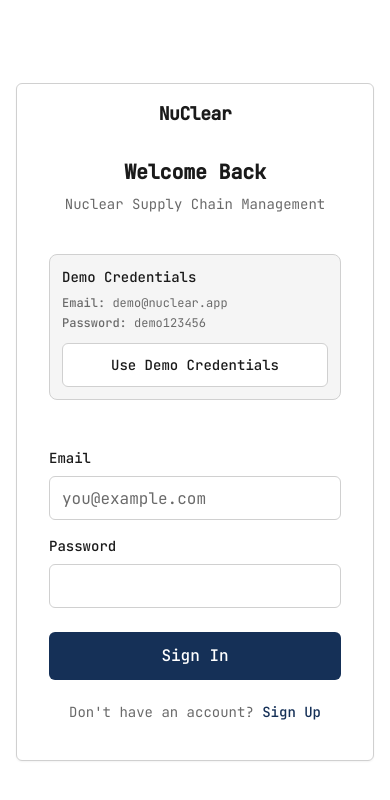
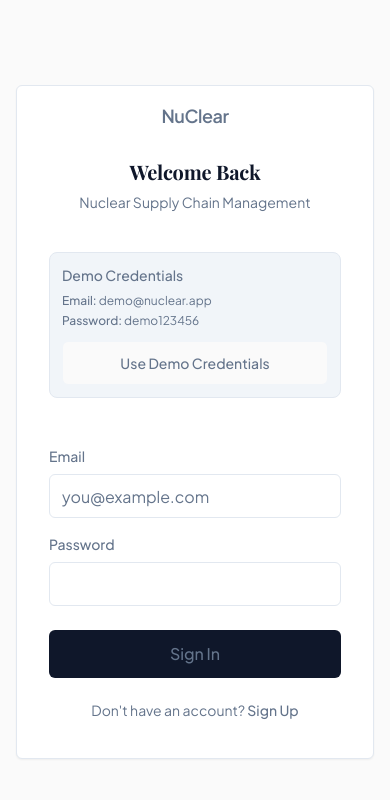
Before and after one commit to Princess-B-Kwaniya/nuclear-app, a Next.js app: page /login in a window 390 px wide. Shown: the top 800 px of the page. Built offline with nearby package versions, Linux system fonts and the light colour scheme; no server answers.

Commit message:
mobile fix

```diff
--- a/styles/inner-pages.css
+++ b/styles/inner-pages.css
@@ -13,109 +13,132 @@
  * - Tech feel with subtle glow effects
  */
 
-/* Inner Page Scope - Apply Tech Theme */
+/* Inner Page Scope - Match Home Page Styling */
 .inner-page {
-  /* Use Renova font for all text in inner pages */
-  font-family: 'Renova', 'Playfair Display', Georgia, serif;
+  /* Use home page fonts */
+  font-family: 'Plus Jakarta Sans', sans-serif;
 
-  /* Tech Theme Primary - Glow Navy Blue */
-  --primary: #153057;
+  /* Home Page Color Palette - Match nucl/style.css */
+  --color-primary: #0f172a;       /* Deep Navy / Charcoal */
+  --color-primary-dark: #020617;  /* Almost Black */
+  --color-primary-light: #f8fafc; /* Very Light Gray */
+
+  /* Accent Colors */
+  --color-accent: #c2a47c;        /* Muted Gold / Bronze */
+  --color-accent-hover: #b08d55;
+
+  /* Neutral Colors */
+  --color-text-main: #1e293b;     /* Slate 800 */
+  --color-text-secondary: #64748b; /* Slate 500 */
+  --color-text-muted: #94a3b8;    /* Slate 400 */
+
+  /* Backgrounds */
+  --color-bg-body: #fafafa;       /* Warm Off-White */
+  --color-bg-white: #ffffff;      /* Pure White */
+  --color-bg-subtle: #f1f5f9;     /* Light Gray for hovers */
+
+  /* Borders & Dividers */
+  --color-border: #e2e8f0;        /* Slate 200 */
+  --color-border-light: #f1f5f9;
+
+  /* Semantic Colors */
+  --color-success: #059669;       /* Emerald 600 */
+  --color-success-bg: #ecfdf5;
+  --color-warning: #d97706;       /* Amber 600 */
+  --color-warning-bg: #fffbeb;
+  --color-error: #dc2626;         /* Red 600 */
+  --color-error-bg: #fef2f2;
+  --color-info: #2563eb;          /* Blue 600 */
+  --color-info-bg: #eff6ff;
+
+  /* Typography */
+  --font-heading: 'Playfair Display', serif;
+  --font-body: 'Plus Jakarta Sans', sans-serif;
+  --font-mono: 'JetBrains Mono', monospace;
+
+  /* Effects */
+  --radius-sm: 4px;
+  --radius-md: 8px;
+  --radius-lg: 16px;
+  --radius-xl: 24px;
+  --radius-full: 9999px;
+  --shadow-sm: 0 1px 2px 0 rgba(0, 0, 0, 0.05);
+  --shadow-md: 0 4px 6px -1px rgba(0, 0, 0, 0.05), 0 2px 4px -1px rgba(0, 0, 0, 0.03);
+  --shadow-lg: 0 10px 15px -3px rgba(0, 0, 0, 0.05), 0 4px 6px -2px rgba(0, 0, 0, 0.025);
+  --shadow-xl: 0 20px 25px -5px rgba(0, 0, 0, 0.05), 0 10px 10px -5px rgba(0, 0, 0, 0.02);
+  --transition-fast: 150ms ease;
+  --transition-normal: 300ms cubic-bezier(0.4, 0, 0.2, 1);
+
+  /* Map to existing CSS variables for compatibility */
+  --primary: var(--color-primary);
   --primary-foreground: #ffffff;
-  --primary-glow: rgba(21, 48, 87, 0.4);
-  --primary-glow-strong: rgba(21, 48, 87, 0.6);
-
-  /* Black & White Shades */
-  --gray-900: #1a1a1a;
-  --gray-800: #2a2a2a;
-  --gray-700: #3a3a3a;
-  --gray-600: #4a4a4a;
-  --gray-500: #6a6a6a;
-  --gray-400: #8a8a8a;
-  --gray-300: #aaaaaa;
-  --gray-200: #d0d0d0;
-  --gray-100: #e8e8e8;
-  --gray-50: #f5f5f5;
-
-  /* Secondary - Grayscale */
-  --accent: #1e4a7d;
+  --accent: var(--color-accent);
   --accent-foreground: #ffffff;
-  --secondary: #d0d0d0;
-  --secondary-foreground: #2a2a2a;
-
-  /* Base - Clean White */
-  --background: #ffffff;
-
-  /* Foreground & Text Colors */
-  --foreground: #1a1a1a;
-  --muted-foreground: #6a6a6a;
-
-  /* Card & Surface Colors */
-  --card: #ffffff;
-  --card-foreground: #1a1a1a;
-
-  /* Popover Colors */
-  --popover: #ffffff;
-  --popover-foreground: #1a1a1a;
-
-  /* Muted Backgrounds */
-  --muted: #f5f5f5;
-
-  /* Borders & Inputs */
-  --border: #d0d0d0;
-  --input: #d0d0d0;
-  --input-background: #ffffff;
-
-  /* Focus Ring - Primary Glow */
-  --ring: #153057;
-
-  /* Chart Colors - Monochrome with Primary accent */
-  --chart-1: #153057;
-  --chart-2: #4a4a4a;
-  --chart-3: #1e4a7d;
-  --chart-4: #8a8a8a;
-  --chart-5: #aaaaaa;
-
-  /* Sidebar Colors */
-  --sidebar: #f5f5f5;
-  --sidebar-foreground: #1a1a1a;
-  --sidebar-primary: #153057;
+  --secondary: var(--color-bg-subtle);
+  --secondary-foreground: var(--color-text-main);
+  --background: var(--color-bg-body);
+  --foreground: var(--color-text-main);
+  --muted-foreground: var(--color-text-secondary);
+  --card: var(--color-bg-white);
+  --card-foreground: var(--color-text-main);
+  --popover: var(--color-bg-white);
+  --popover-foreground: var(--color-text-main);
+  --muted: var(--color-bg-subtle);
+  --border: var(--color-border);
+  --input: var(--color-border);
+  --input-background: var(--color-bg-white);
+  --ring: var(--color-primary);
+  --sidebar: var(--color-bg-subtle);
+  --sidebar-foreground: var(--color-text-main);
+  --sidebar-primary: var(--color-primary);
   --sidebar-primary-foreground: #ffffff;
-  --sidebar-accent: #e8e8e8;
-  --sidebar-accent-foreground: #1a1a1a;
-  --sidebar-border: #d0d0d0;
-  --sidebar-ring: #153057;
+  --sidebar-accent: var(--color-bg-subtle);
+  --sidebar-accent-foreground: var(--color-text-main);
+  --sidebar-border: var(--color-border);
+  --sidebar-ring: var(--color-primary);
 
   /* Apply background color */
   background-color: var(--background);
   color: var(--foreground);
 }
 
-/* Typography for Inner Pages - Tech Fonts */
+/* Typography for Inner Pages - Match Home Page */
 .inner-page h1,
-.inner-page h2 {
-  font-family: 'Inter', 'Source Code Pro', system-ui, sans-serif;
-  color: var(--foreground);
-  font-weight: 600;
-  letter-spacing: -0.02em;
-}
-
+.inner-page h2,
 .inner-page h3,
 .inner-page h4,
 .inner-page h5,
-.inner-page h6,
+.inner-page h6 {
+  font-family: var(--font-heading);
+  color: var(--color-primary);
+  font-weight: 700;
+  line-height: 1.2;
+  letter-spacing: -0.01em;
+}
+
+.inner-page h1 { font-size: 3.5rem; letter-spacing: -0.02em; }
+.inner-page h2 { font-size: 2.5rem; letter-spacing: -0.01em; }
+.inner-page h3 { font-size: 1.5rem; }
+.inner-page h4 { font-size: 1.25rem; }
+
 .inner-page p,
 .inner-page span,
 .inner-page div,
 .inner-page label,
 .inner-page button {
-  font-family: 'Source Code Pro', 'JetBrains Mono', ui-monospace, monospace;
+  font-family: var(--font-body);
+  color: var(--color-text-secondary);
+}
+
+.inner-page button {
+  font-family: var(--font-body);
 }
 
 /* Monospace elements */
 .inner-page code,
 .inner-page pre,
 .inner-page .font-mono {
-  font-family: 'JetBrains Mono', 'Source Code Pro', ui-monospace, monospace;
+  font-family: var(--font-mono);
 }
 
 /* Utility Classes for Inner Pages */
@@ -281,18 +304,115 @@
   border-radius: 0.25rem;
 }
 
-/* Tech-specific utilities */
-.inner-page .glow-effect {
-  box-shadow: 0 0 20px rgba(21, 48, 87, 0.4);
+/* Dashboard Card Styling - Match Home Page */
+.inner-page .dashboard-card {
+  background-color: var(--color-bg-white);
+  border: 1px solid var(--color-border-light);
+  border-radius: var(--radius-lg);
+  padding: var(--space-8);
+  box-shadow: var(--shadow-sm);
+  transition: all var(--transition-normal);
 }
 
-.inner-page .glow-effect-strong {
-  box-shadow: 0 0 30px rgba(21, 48, 87, 0.6);
+.inner-page .dashboard-card:hover {
+  transform: translateY(-4px);
+  box-shadow: var(--shadow-xl);
+  border-color: var(--color-border);
 }
 
-.inner-page .border-glow {
-  border: 1px solid #153057;
-  box-shadow: 0 0 10px rgba(21, 48, 87, 0.3), inset 0 0 10px rgba(21, 48, 87, 0.1);
+.inner-page .dashboard-title {
+  font-family: var(--font-heading);
+  font-weight: 700;
+  color: var(--color-primary);
+  font-size: 1.5rem;
+  margin-bottom: var(--space-4);
+}
+
+.inner-page .dashboard-table-row {
+  transition: background-color var(--transition-fast);
+}
+
+.inner-page .dashboard-table-row:hover {
+  background-color: var(--color-bg-subtle);
+}
+
+/* Button Styling - Match Home Page */
+.inner-page .btn-primary {
+  background-color: var(--color-primary);
+  color: white;
+  padding: 14px 28px;
+  border-radius: var(--radius-full);
+  font-size: 14px;
+  font-weight: 600;
+  box-shadow: var(--shadow-md);
+  transition: all var(--transition-normal);
+  border: none;
+  cursor: pointer;
+}
+
+.inner-page .btn-primary:hover {
+  background-color: var(--color-primary-dark);
+  transform: translateY(-2px);
+  box-shadow: var(--shadow-lg);
+}
+
+.inner-page .btn-secondary {
+  background-color: transparent;
+  border: 1px solid var(--color-border);
+  color: var(--color-text-main);
+  padding: 14px 28px;
+  border-radius: var(--radius-full);
+  font-size: 14px;
+  font-weight: 600;
+  transition: all var(--transition-normal);
+}
+
+.inner-page .btn-secondary:hover {
+  border-color: var(--color-primary);
+  background-color: var(--color-bg-white);
+  color: var(--color-primary);
+}
+
+/* Badge Styling */
+.inner-page .badge {
+  display: inline-flex;
+  align-items: center;
+  padding: 6px 12px;
+  border-radius: 20px;
+  font-size: 11px;
+  font-weight: 600;
+  line-height: 1;
+  letter-spacing: 0.02em;
+}
+
+.inner-page .badge-success {
+  background: var(--color-success-bg);
+  color: var(--color-success);
+  border: 1px solid #bbf7d0;
+}
+
+.inner-page .badge-warning {
+  background: var(--color-warning-bg);
+  color: var(--color-warning);
+  border: 1px solid #fde68a;
+}
+
+.inner-page .badge-error {
+  background: var(--color-error-bg);
+  color: var(--color-error);
+  border: 1px solid #fecaca;
+}
+
+.inner-page .badge-blue {
+  background: var(--color-info-bg);
+  color: var(--color-info);
+  border: 1px solid #bfdbfe;
+}
+
+.inner-page .badge-gray {
+  background: var(--color-bg-subtle);
+  color: var(--color-text-secondary);
+  border: 1px solid var(--color-border);
 }
 
 /* Data/Table styling */
```
Also changed, not shown: app/page.tsx (+59 -21 lines).
